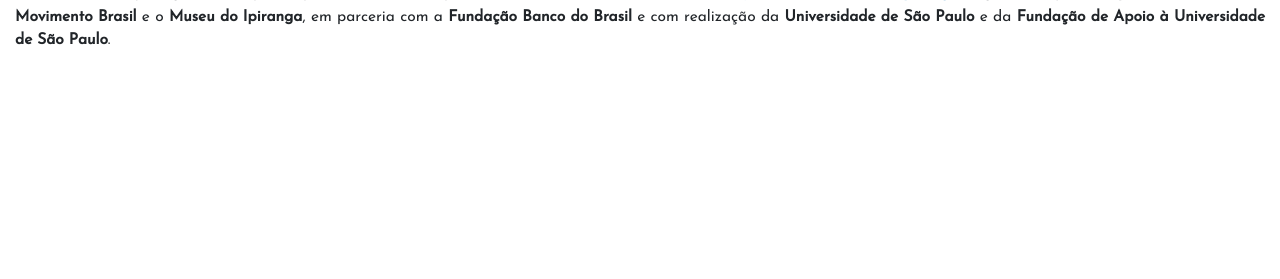
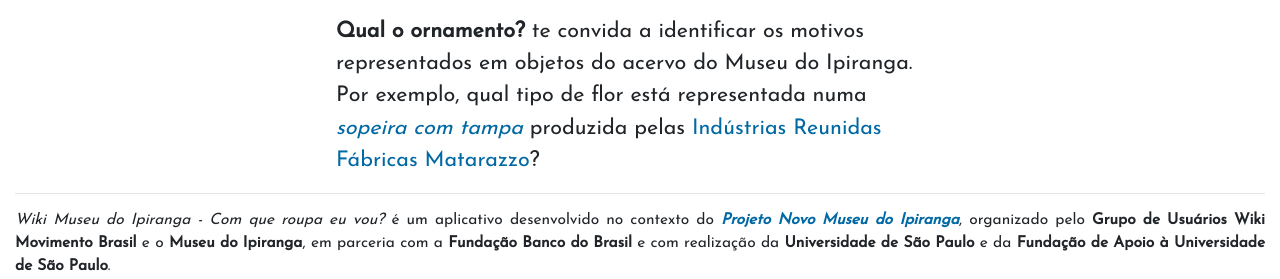
Before and after one commit to WikiMovimentoBrasil/trajo, a Flask app: page /apps in a window 1280 px wide. Shown: the part 2776-3055 px from the top of the page. Before the commit the page ends 2821 px from the top, so only its background shows below. Run offline with Flask 2, Linux system fonts and the light colour scheme; parts of the project's set-up code (start-up, migrations or seed data) failed here and were passed over; some libraries are stand-ins or nearby versions.

Commit message:
Updating translations

```diff
--- a/templates/apps.html
+++ b/templates/apps.html
@@ -24,6 +24,7 @@
         <div class="w3-row">
             <div class="w3-container w3-quarter"></div>
             <div class="w3-container w3-half" style="padding-top: 30px; padding-bottom: 30px">
+                <a target="_blank" href="https://wikiquantos.toolforge.org/" style="background-color:transparent">
                     {% if lang=="en" %}
                         <img class="banner"
                              src="https://commons.wikimedia.org/wiki/Special:FilePath/WikiMI - Quantos tem - en.svg"
@@ -33,18 +34,21 @@
                              src="https://commons.wikimedia.org/wiki/Special:FilePath/WikiMI - Quantos tem - pt.svg"
                              alt='{{ _("Logotipo Wiki Museu do Ipiranga - Quantos tem?") }}' width="100%"/>
                     {% endif %}
+                </a>
             </div>
         </div>
         <div class="w3-row">
             <div class="w3-container w3-quarter"></div>
             <div class="w3-container w3-half">
-                {{ _("O primeiro aplicativo, <b>Quantos tem?</b> te convida a contar quantos elementos estão presentes nas obras do acervo do Museu do Ipiranga.") }}
+                {{ _("<b>Quantos tem?</b> te convida a contar quantos elementos estão presentes nas obras do acervo do Museu do Ipiranga.") }}
+                {{ _("Por exemplo, quantos cordeiros estão retratados no quadro <a target=\"_blank\" href=\"https://www.wikidata.org/Q52303216\"><i>Mulher na Janela Alimentando Cordeiros, Menino Sentado numa Banqueta</i></a>, de <a target=\"_blank\" href=\"https://pt.wikipedia.org/Adrien_Henri_Vital_van_Emelen\">Adrien Henri Vital van Emelen</a>?") }}
             </div>
         </div>
         {# Com que roupa eu vou? #}
         <div class="w3-row">
             <div class="w3-container w3-quarter"></div>
             <div class="w3-container w3-half" style="padding-top: 30px; padding-bottom: 30px">
+                <a target="_blank" href="https://wikiroupas.toolforge.org/" style="background-color:transparent">
                     {% if lang=="en" %}
                         <img class="banner"
                              src="https://commons.wikimedia.org/wiki/Special:FilePath/WikiMI - Com que roupa eu vou - en.svg"
@@ -54,18 +58,21 @@
                              src="https://commons.wikimedia.org/wiki/Special:FilePath/WikiMI - Com que roupa eu vou - pt.svg"
                              alt='{{ _("Logotipo Wiki Museu do Ipiranga - Com que roupa eu vou?") }}' width="100%"/>
                     {% endif %}
+                </a>
             </div>
         </div>
         <div class="w3-row">
             <div class="w3-container w3-quarter"></div>
             <div class="w3-container w3-half">
-                {{ _("O segundo aplicativo, <b>Com que roupa eu vou?</b> te convida a descrever as roupas e os acessórios das pessoas retratadas em obras do acervo do Museu do Ipiranga.") }}
+                {{ _("<b>Com que roupa eu vou?</b> te convida a descrever as roupas e os acessórios das pessoas retratadas em obras do acervo do Museu do Ipiranga.") }}
+                {{ _("Por exemplo, quais acessórios são usados por Dona Jessy de Souza Queiroz em seu <a target=\"_blank\" href=\"https://www.wikidata.org/Q52302832\"><i>retrato</i></a> por <a target=\"_blank\" href=\"https://pt.wikipedia.org/Karl_Ernst_Papf\">Karl Ernst Papf</a>?") }}
             </div>
         </div>
         {# Qual a marca? #}
         <div class="w3-row">
             <div class="w3-container w3-quarter"></div>
             <div class="w3-container w3-half" style="padding-top: 30px; padding-bottom: 30px">
+                <a target="_blank" href="https://wikimarcas.toolforge.org/" style="background-color:transparent">
                     {% if lang=="en" %}
                         <img class="banner"
                              src="https://commons.wikimedia.org/wiki/Special:FilePath/WikiMI - Qual a marca - en.svg"
@@ -75,33 +82,38 @@
                              src="https://commons.wikimedia.org/wiki/Special:FilePath/WikiMI - Qual a marca - pt.svg"
                              alt='{{ _("Logotipo Wiki Museu do Ipiranga - Qual a marca?") }}' width="100%"/>
                     {% endif %}
+                </a>
             </div>
         </div>
         <div class="w3-row">
             <div class="w3-container w3-quarter"></div>
             <div class="w3-container w3-half">
-                {{ _("O terceiro aplicativo, <b>Qual a marca?</b> te convida a identificar as marcas de objetos do acervo do Museu do Ipiranga.") }}
+                {{ _("<b>Qual a marca?</b> te convida a identificar as marcas de objetos do acervo do Museu do Ipiranga.") }}
+                {{ _("Por exemplo, qual a marca do brinquedo <a target=\"_blank\" href=\"https://www.wikidata.org/Q65033132\"><i>Trem de luxo Nº2</i></a>?") }}
             </div>
         </div>
         {# O que retrata? #}
         <div class="w3-row">
             <div class="w3-container w3-quarter"></div>
             <div class="w3-container w3-half" style="padding-top: 30px; padding-bottom: 30px">
+                <a target="_blank" href="https://wikimotivos.toolforge.org/" style="background-color:transparent">
                     {% if lang=="en" %}
                         <img class="banner"
-                         src="https://commons.wikimedia.org/wiki/Special:FilePath/WikiMI - O que retrata - en.svg"
-                         alt='{{ _("Logotipo Wiki Museu do Ipiranga - O que retrata?") }}' width="100%"/>
+                             src="https://commons.wikimedia.org/wiki/Special:FilePath/WikiMI - Qual o ornamento - en.svg"
+                             alt='{{ _("Logotipo Wiki Museu do Ipiranga - Qual o ornamento?") }}' width="100%"/>
                     {% else %}
                         <img class="banner"
-                         src="https://commons.wikimedia.org/wiki/Special:FilePath/WikiMI - O que retrata - pt.svg"
-                         alt='{{ _("Logotipo Wiki Museu do Ipiranga - O que retrata?") }}' width="100%"/>
+                             src="https://commons.wikimedia.org/wiki/Special:FilePath/WikiMI - Qual o ornamento - pt.svg"
+                             alt='{{ _("Logotipo Wiki Museu do Ipiranga - Qual o ornamento?") }}' width="100%"/>
                     {% endif %}
+                </a>
             </div>
         </div>
         <div class="w3-row">
             <div class="w3-container w3-quarter"></div>
             <div class="w3-container w3-half">
-                {{ _("O quarto aplicativo, <b>O que retrata?</b> te convida a identificar os motivos representados em objetos do acervo do Museu do Ipiranga.") }}
+                {{ _("<b>Qual o ornamento?</b> te convida a identificar os motivos representados em objetos do acervo do Museu do Ipiranga.") }}
+                {{ _("Por exemplo, qual tipo de flor está representada numa <a target=\"_blank\" href=\"https://www.wikidata.org/Q106210419\"><i>sopeira com tampa</i></a> produzida pelas <a target=\"_blank\" href=\"https://pt.wikipedia.org/Indústrias_Reunidas_Fábricas_Matarazzo\">Indústrias Reunidas Fábricas Matarazzo</a>?") }}
             </div>
         </div>
     </div>
```
Also changed, not shown: translations/en/LC_MESSAGES/messages.po, 2 other files. Lines whose indentation alone changed are shown as unchanged.
